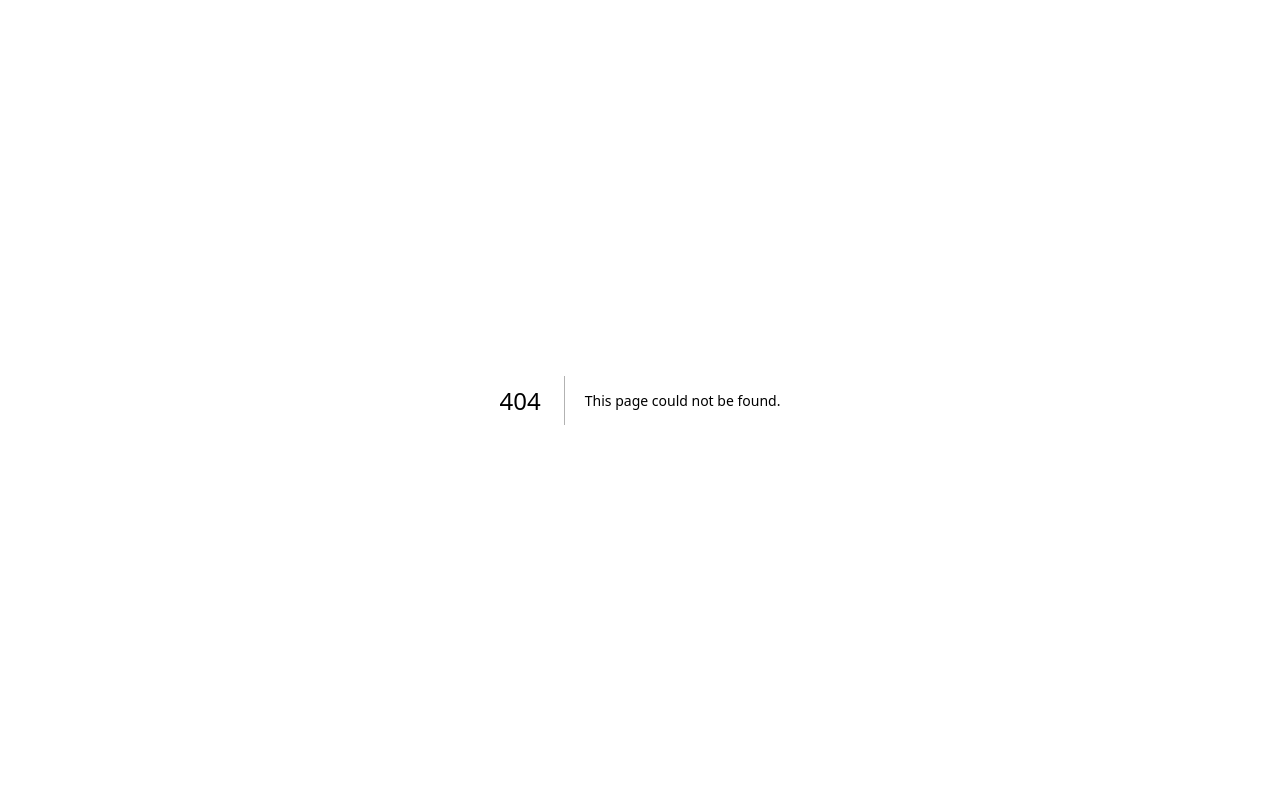
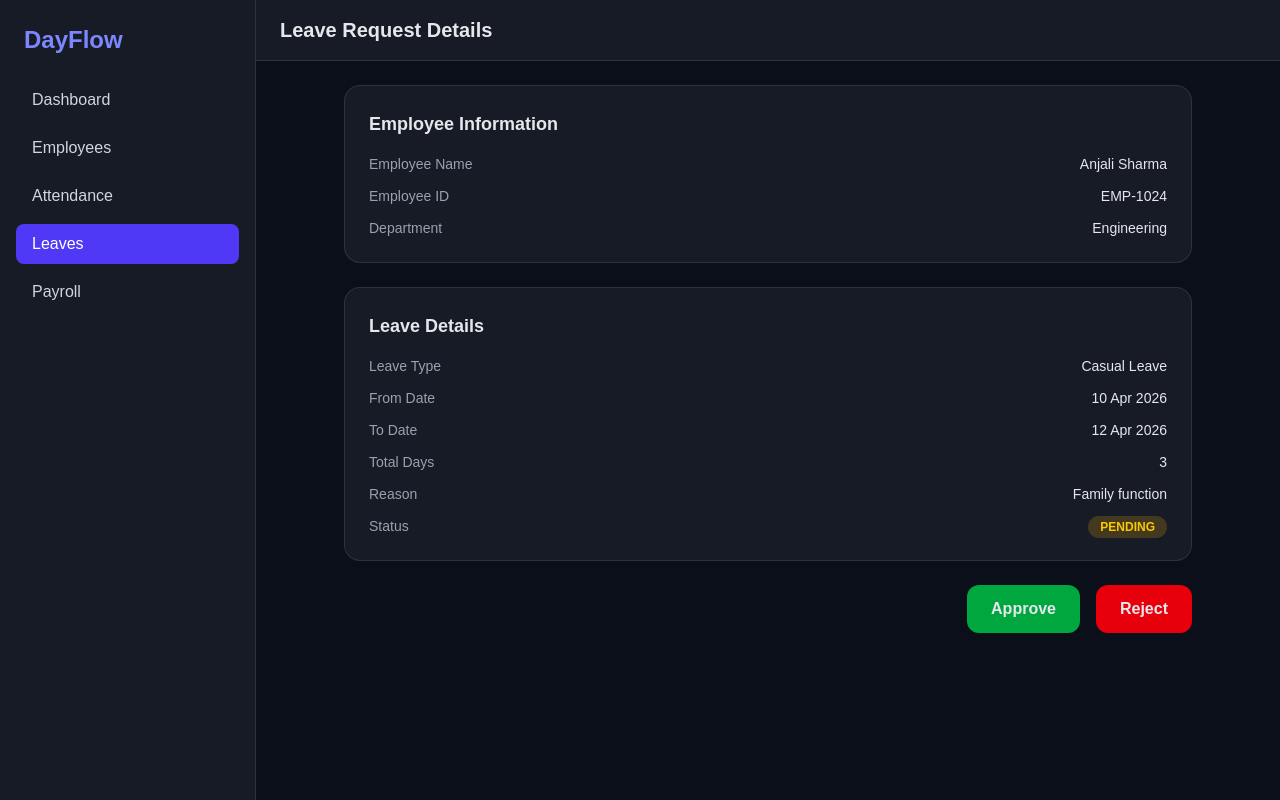
Before and after one commit to Dev-megh/day-flow, a Next.js app: page /leave/admin/view in a window 1280 px wide. Before the commit this address had no page. Built offline with nearby package versions, Linux system fonts and the light colour scheme.

Commit message:
built view page

```diff
--- /dev/null
+++ b/src/app/leave/admin/view/page.js
@@ -0,0 +1,103 @@
+export default function LeaveAdminViewPage() {
+  return (
+    <main className="min-h-screen bg-[#0B0F1A] text-gray-200 flex">
+
+      <aside className="w-64 bg-white/5 border-r border-white/10 hidden md:block">
+        <div className="p-6 text-2xl font-bold text-indigo-400">DayFlow</div>
+
+        <nav className="px-4 space-y-2">
+          <NavItem label="Dashboard" />
+          <NavItem label="Employees" />
+          <NavItem label="Attendance" />
+          <NavItem label="Leaves" active />
+          <NavItem label="Payroll" />
+        </nav>
+      </aside>
+
+      <div className="flex-1">
+        <Header title="Leave Request Details" />
+
+        <section className="p-6 max-w-4xl mx-auto space-y-6">
+
+          <Card title="Employee Information">
+            <Detail label="Employee Name" value="Anjali Sharma" />
+            <Detail label="Employee ID" value="EMP-1024" />
+            <Detail label="Department" value="Engineering" />
+          </Card>
+
+          <Card title="Leave Details">
+            <Detail label="Leave Type" value="Casual Leave" />
+            <Detail label="From Date" value="10 Apr 2026" />
+            <Detail label="To Date" value="12 Apr 2026" />
+            <Detail label="Total Days" value="3" />
+            <Detail label="Reason" value="Family function" />
+            <Detail label="Status" value={<StatusBadge status="PENDING" />} />
+          </Card>
+
+          <div className="flex gap-4 justify-end">
+            <button className="px-6 py-3 rounded-xl bg-green-600 hover:bg-green-500 font-semibold transition">
+              Approve
+            </button>
+            <button className="px-6 py-3 rounded-xl bg-red-600 hover:bg-red-500 font-semibold transition">
+              Reject
+            </button>
+          </div>
+        </section>
+      </div>
+    </main>
+  );
+}
+
+function Header({ title }) {
+  return (
+    <header className="px-6 py-4 border-b border-white/10 bg-white/5">
+      <h1 className="text-xl font-semibold">{title}</h1>
+    </header>
+  );
+}
+
+function NavItem({ label, active }) {
+  return (
+    <div
+      className={`px-4 py-2 rounded-lg cursor-pointer transition ${
+        active ? "bg-indigo-600 text-white" : "hover:bg-white/10 text-gray-300"
+      }`}
+    >
+      {label}
+    </div>
+  );
+}
+
+function Card({ title, children }) {
+  return (
+    <div className="rounded-2xl border border-white/10 bg-white/5 p-6">
+      <h2 className="text-lg font-semibold mb-4">{title}</h2>
+      <div className="space-y-3">{children}</div>
+    </div>
+  );
+}
+
+function Detail({ label, value }) {
+  return (
+    <div className="flex justify-between text-sm">
+      <span className="text-gray-400">{label}</span>
+      <span className="font-medium text-gray-200">{value}</span>
+    </div>
+  );
+}
+
+function StatusBadge({ status }) {
+  const styles = {
+    PENDING: "bg-yellow-500/20 text-yellow-400",
+    APPROVED: "bg-green-500/20 text-green-400",
+    REJECTED: "bg-red-500/20 text-red-400",
+  };
+
+  return (
+    <span
+      className={`px-3 py-1 rounded-full text-xs font-semibold ${styles[status]}`}
+    >
+      {status}
+    </span>
+  );
+}
--- a/src/app/leave/view/page.js
+++ /dev/null
@@ -1,7 +0,0 @@
-export default function ViewLeavePage() {
-    return (
-        <main className="min-h-screen bg-[#0B0F1A] text-gray-200 flex items-center justify-center">
-        <h1 className="text-4xl font-bold">Leave Management Page</h1>
-        </main>
-    );
-}
```
Also changed, not shown: src/app/leave/admin/list/page.js (renamed from src/app/leave/list/page.js).
